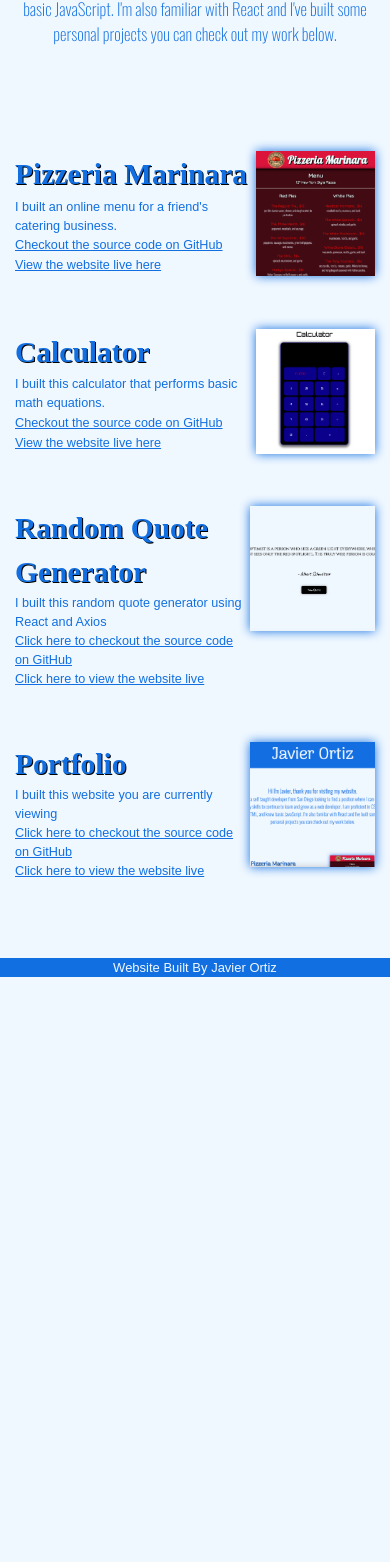
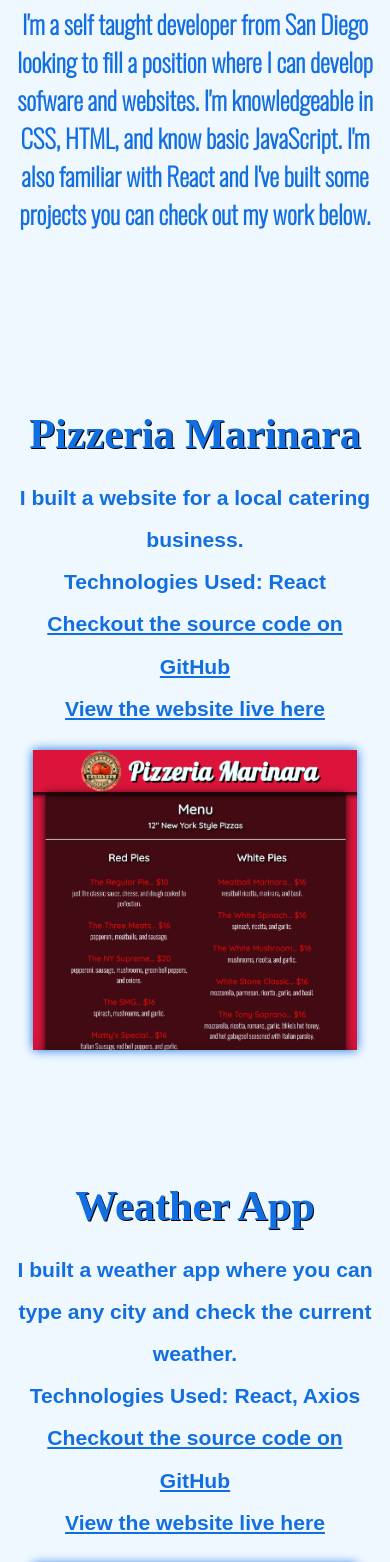
Before and after one commit to Javier-Ortiz-97/portfolio, a React (Create React App) app: page / in a window 390 px wide. Shown: the part 259-1821 px from the top of the page. Before the commit the page ends 1236 px from the top, so only its background shows below. Built offline with nearby package versions, Linux system fonts and the light colour scheme; a web font is replaced by a local one.

Commit message:
Added new projects to the list and updated the design for smaller screens

```diff
--- a/src/App.css
+++ b/src/App.css
@@ -121,7 +121,8 @@ body {
   justify-content: space-between;
   width: 100vh;
   padding: 5px;
-  margin-bottom: 5vh;
+  margin-bottom: 10vh;
+  font-weight: 800;
 }
 
 .project p {
@@ -160,11 +161,11 @@ body {
   height: 60vh;
   text-align: center;
   font-family: 'Oswald', sans-serif;
-  /* font-family: "Fira Sans Condensed", sans-serif; */
   color: rgb(18, 111, 225);
   font-size: 4vh;
   margin-bottom: 50px;
   padding: 10%;
+  font-weight: 800;
 }
 
 .text-center {
@@ -204,25 +205,34 @@ body {
   }
   .welcome{
     margin-top: 80px;
-    font-size: 2vh;
-    height: 35vh;
-    margin-bottom: 20px;
-    padding: 5%;
+    font-size: 3vh;
+    width: 100%;
+    padding: 0 10px;
   }
   .project{
     width: 100%;
+    display: flex;
+    flex-direction: column;
+    line-height: 2.0;
+    margin: inherit auto;
+    text-align: center;
   }
   .project img{
-    height: 125px;
-    width: 125px;
+    height: 300px;
+    width: 90%;
     box-shadow: 0 0 10px;
+    margin: 20px auto;
   }
   .project h1{
-    font-size: 3.5vh;
+    font-size: 5vh;
   }
   .project p{
-    font-size: 1.5vh;
-    max-width: 30vh;
+    font-size: 2.5vh;
+    margin: 0 auto;
+  }
+  .project a{
+    font-size: 2.5vh;
+    margin: 0 auto;
   }
   .footer{
     font-size: small;
--- a/src/Projects.js
+++ b/src/Projects.js
@@ -2,6 +2,7 @@ import logo from "./images/imgtwo.png";
 import calculator from "./images/calculator.png";
 import portfolio from "./images/portfolio.png";
 import quoteGenerator from "./images/quotegenerator.png";
+import weatherapp from "./images/weatherapp.png";
 
 const Projects = () => {
   return (
@@ -9,8 +10,14 @@ const Projects = () => {
       <div className="project">
         <div className="column-spaced">
           <h1>Pizzeria Marinara</h1>
-          <p>I built an online menu for a friend's catering business.</p>
-          <a href={"https://github.com/Javier-Ortiz-97/pizzeria-marinara/tree/master"} target="blank">
+          <p>I built a website for a local catering business.</p>
+          <p>Technologies Used: React</p>
+          <a
+            href={
+              "https://github.com/Javier-Ortiz-97/pizzeria-marinara/tree/master/src"
+            }
+            target="blank"
+          >
             <p>Checkout the source code on GitHub</p>
           </a>
           <a href={"https://www.pizzeriamarinarasd.com/"} target="blank">
@@ -18,14 +25,45 @@ const Projects = () => {
           </a>
         </div>
         <div>
-          <img src={logo} alt=""/>
+          <img src={logo} alt="" />
         </div>
       </div>
+
+
+      <div className="project">
+        <div className="column-spaced">
+          <h1>Weather App</h1>
+          <p>
+            I built a weather app where you can type any city and check the
+            current weather.
+          </p>
+          <p>Technologies Used: React, Axios</p>
+          <a
+            href={
+              "https://github.com/Javier-Ortiz-97/weather-app/tree/master/src"
+            }
+            target="blank"
+          >
+            <p>Checkout the source code on GitHub</p>
+          </a>
+          <a href={"https://aesthetic-swan-ff9b6d.netlify.app"} target="blank">
+            <p>View the website live here</p>
+          </a>
+        </div>
+        <div>
+          <img src={weatherapp} alt="" />
+        </div>
+      </div>
+
       <div className="project">
         <div className="column-spaced">
           <h1>Calculator</h1>
-          <p>I built this calculator that performs basic math equations.</p>
-          <a href={"https://github.com/Javier-Ortiz-97/calculator"} target="blank">
+          <p>I built a calculator that performs basic math equations.</p>
+          <p>Technologies Used: React</p>
+          <a
+            href={"https://github.com/Javier-Ortiz-97/calculator/tree/main/src"}
+            target="blank"
+          >
             <p>Checkout the source code on GitHub</p>
           </a>
           <a href={"https://lively-custard-218fb5.netlify.app"} target="blank">
@@ -39,12 +77,21 @@ const Projects = () => {
       <div className="project">
         <div className="column-spaced">
           <h1>Random Quote Generator</h1>
-        <p>I built this random quote generator using React and Axios</p>
-        <a href={"https://github.com/Javier-Ortiz-97/quote-generator/tree/master"} target="blank">
-          <p>Click here to checkout the source code on GitHub</p>
+          <p>I built this random quote generator</p>
+          <p>Technologies Used: React, Axios</p>
+          <a
+            href={
+              "https://github.com/Javier-Ortiz-97/quote-generator/tree/master/src"
+            }
+            target="blank"
+          >
+            <p>Checkout the source code on GitHub</p>
           </a>
-        <a href={"https://magnificent-chebakia-a6ee7c.netlify.app/"} target="blank">
-          <p>Click here to view the website live</p>
+          <a
+            href={"https://magnificent-chebakia-a6ee7c.netlify.app/"}
+            target="blank"
+          >
+            <p>View the website live here</p>
           </a>
         </div>
         <img src={quoteGenerator} alt="" />
@@ -53,11 +100,15 @@ const Projects = () => {
         <div className="column-spaced">
           <h1>Portfolio</h1>
           <p>I built this website you are currently viewing</p>
-          <a href={"https://github.com/Javier-Ortiz-97/portfolio"} target="blank">
-            <p>Click here to checkout the source code on GitHub</p>
+          <p>Technologies Used: React</p>
+          <a
+            href={"https://github.com/Javier-Ortiz-97/portfolio/tree/master/src"}
+            target="blank"
+          >
+            <p>Checkout the source code on GitHub</p>
           </a>
           <a href={"https://javierortiz97.netlify.app"} target="blank">
-            <p>Click here to view the website live</p>
+            <p>View the website live here</p>
           </a>
         </div>
         <img src={portfolio} alt="" />
--- a/src/WelcomeMessage.js
+++ b/src/WelcomeMessage.js
@@ -3,11 +3,10 @@ const WelcomeMessage = () => {
     <div className="welcome column">
       <h3> Hi I'm Javier, thank you for visiting my website.</h3>{" "}
       <p>
-        I'm a self taught developer from San Diego looking to find a
-        position where I can use my skills to continue to learn and grow as a
-         developer. I am knowledgeable in CSS, HTML, and know basic JavaScript.
-        I'm also familiar with React and I've built some personal projects
-        you can check out my work below.
+        I'm a self taught developer from San Diego looking to fill a position
+        where I can develop sofware and websites. I'm knowledgeable in CSS,
+        HTML, and know basic JavaScript. I'm also familiar with React and I've
+        built some projects you can check out my work below.
       </p>
     </div>
   );
```
Also changed, not shown: src/images/weatherapp.png (added). Lines whose indentation alone changed are shown as unchanged.
